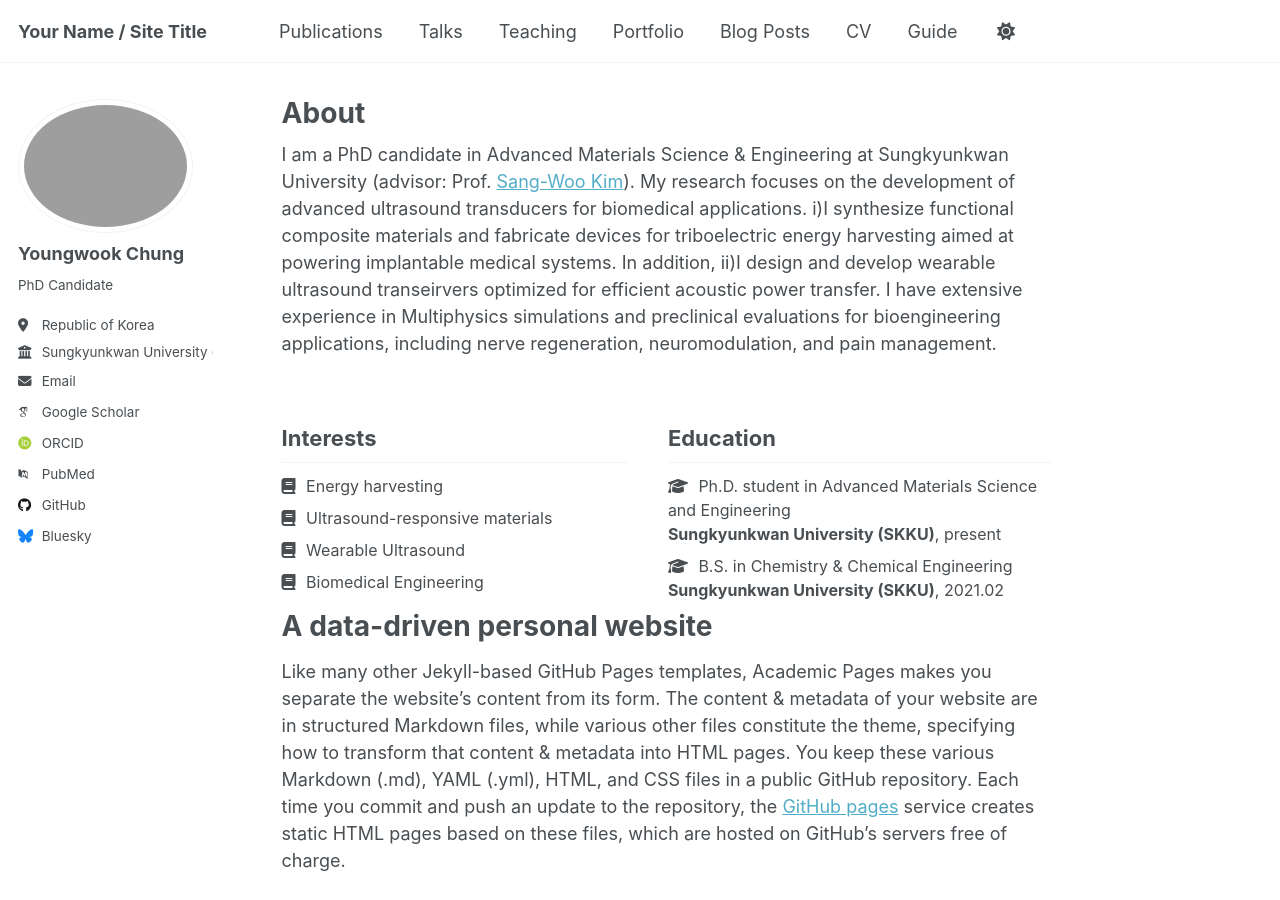
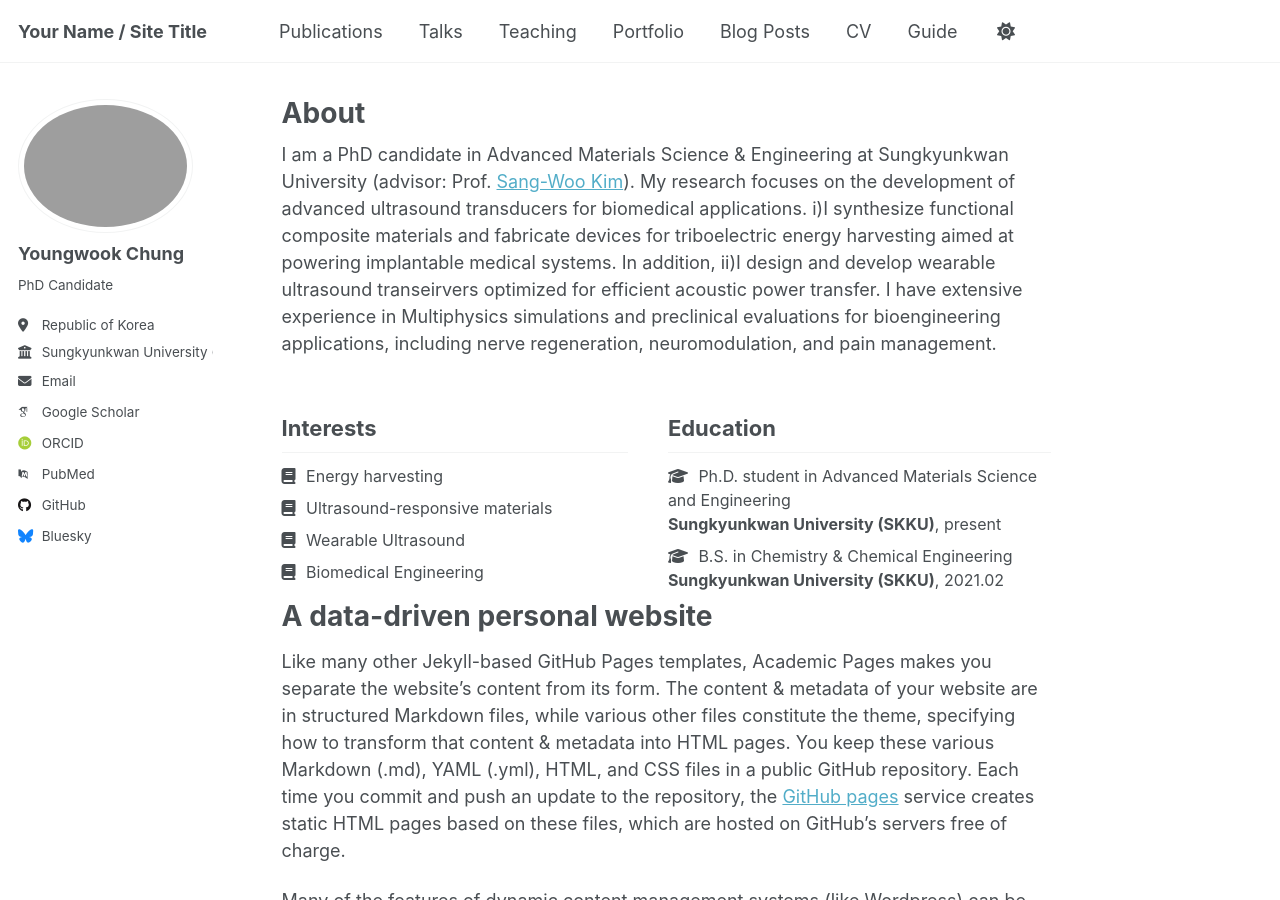
Before and after one commit to ywoog2/ywchung.github.io, a Jekyll site: the page built from _pages/about.md, in a window 1280 px wide and 900 px high. Built offline with Jekyll 4.4.1, drawn with Linux system fonts in a browser that asks for light colours; some web fonts are replaced; a script that is not in the unit is left out.

Commit message:
Update about.md

```diff
--- a/_pages/about.md
+++ b/_pages/about.md
@@ -9,7 +9,7 @@ redirect_from:
 
 I am a PhD candidate in Advanced Materials Science & Engineering at Sungkyunkwan University (advisor: Prof. [Sang-Woo Kim](https://scholar.google.com/citations?user=qCyU-VoAAAAJ&hl=en)).
 My research focuses on the development of advanced ultrasound transducers for biomedical applications. i)I synthesize functional composite materials and fabricate devices for triboelectric energy harvesting aimed at powering implantable medical systems. In addition, ii)I design and develop wearable ultrasound transeirvers optimized for efficient acoustic power transfer. I have extensive experience in Multiphysics simulations and preclinical evaluations for bioengineering applications, including nerve regeneration, neuromodulation, and pain management.
-<div style="display: flex; justify-content: flex-start; flex-wrap: wrap;">
+<div style="margin-top: -10px; display: flex; justify-content: flex-start; flex-wrap: wrap;">
   <div style="flex: 1; min-width: 250px; max-width: 45%; margin-right: 40px;">
     <h2 style="font-size: 22px;">Interests</h2>
     <ul style="list-style-type: none; padding-left: 0; margin: 0; font-size: 16px;">
```
